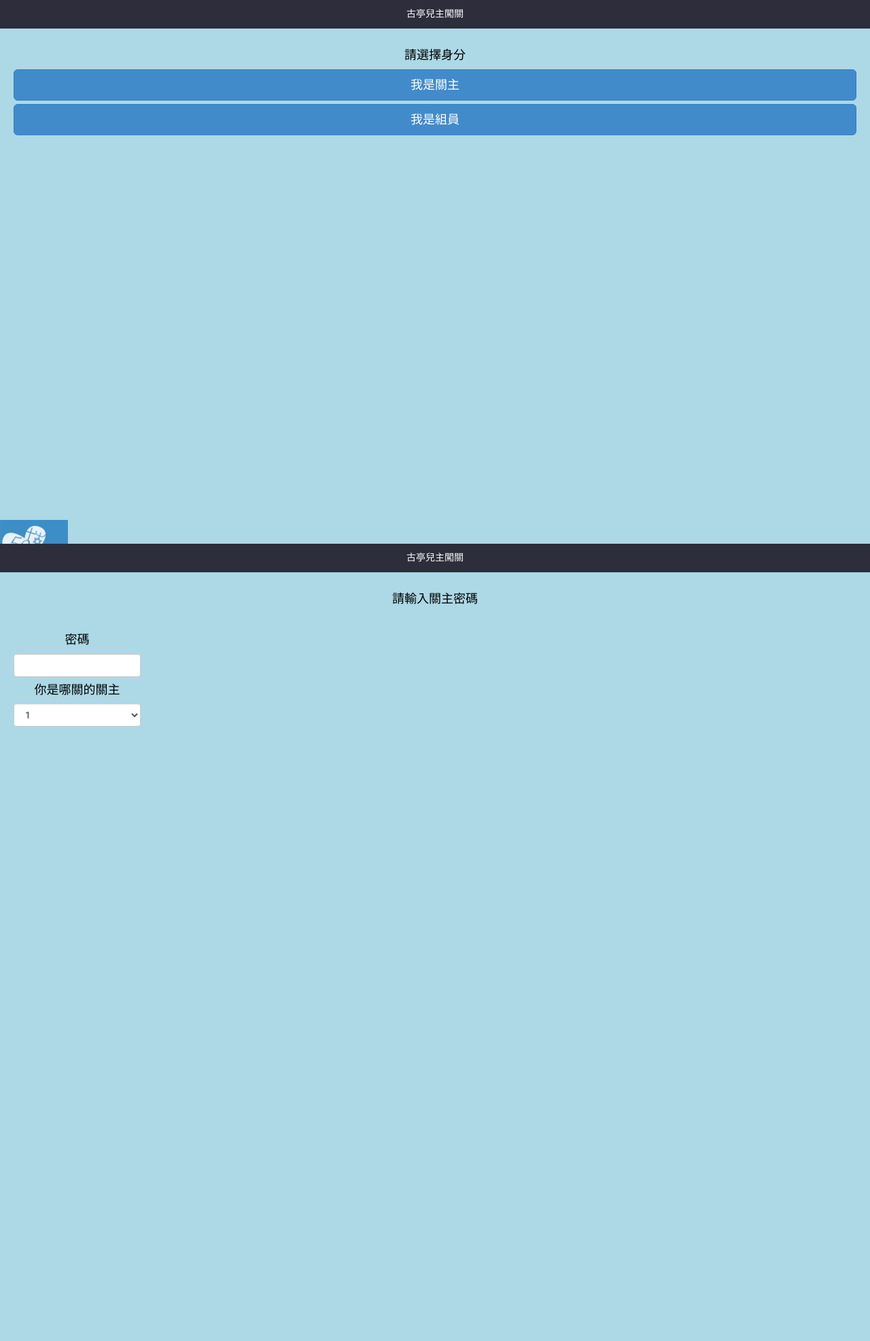
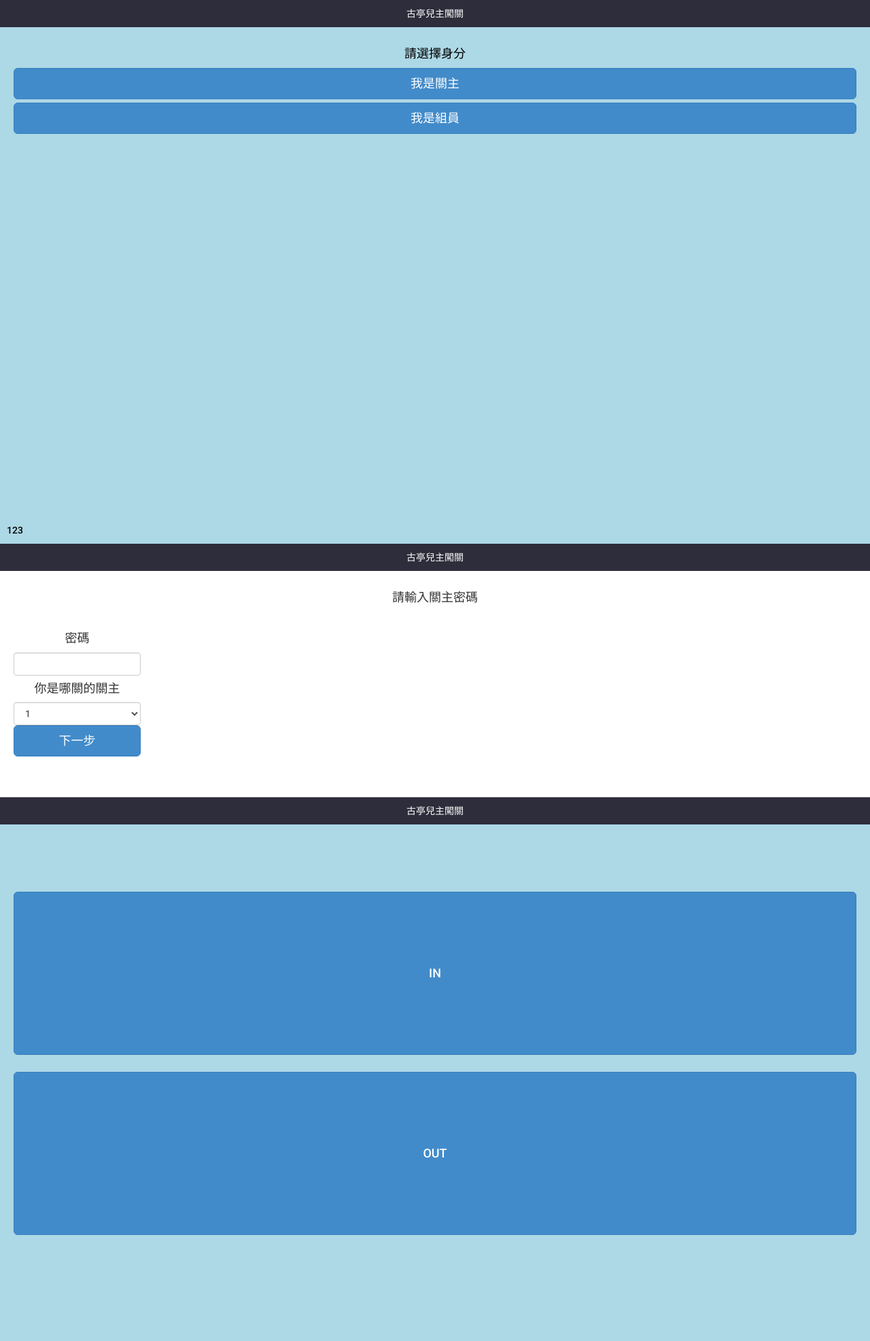
Before and after one commit to superfk/live-qrscan, a Flask app: page / in a window 1280 px wide. Shown: the whole page at 68% size. Before the commit the page ends 1069 px from the top, so only its background shows below. Run offline with Flask 2, Linux system fonts and the light colour scheme.

Commit message:
add pages

```diff
--- a/static/css/application.css
+++ b/static/css/application.css
@@ -16,7 +16,7 @@ html, body{
 
 .mypage-header {
   width: 100%;
-  height: 3em;
+  height:4rem;
   padding: 10px;
   background-color:rgb(45, 45, 59);
   color: white;
@@ -25,22 +25,27 @@ html, body{
 
 .mypage-content {
   width: 100%;
+  height: 100%;
   padding: 20px;
+  position: relative;
+  top:0;
+  bottom: 4rem;
 }
 
 .mypage-footer {
   width: 100%;
-  height: 3em;
-  padding: 0;
-  font-size: smaller;
-  position: absolute;
-  left: 0;
-  bottom: 0px;
+  height: 4rem;
+  padding: 10px;
 }
 
-.mypage-footer img {
-  margin: auto;
-  width: 80%;
-  max-width: 100px;
-  opacity: 0.7;
+.show-qr-container {
+  display: flex;
+  flex-direction: column;
+  align-items: center;
+  justify-content: center;
 }
+
+.show-qr-container .btn{
+  height: 30vh !important;
+  margin-bottom: 20px;
+}
--- a/templates/index.html
+++ b/templates/index.html
@@ -9,6 +9,8 @@
     <script src="{{ url_for('static', filename='js/socket.io.js') }}"></script>
   </head>
   <body>
+
+    <!-- page start -->
     <div id="home-page" class="mypage">
       <div class="mypage-header">
         <p class="font-weight-bold">古亭兒主闖關</p>
@@ -18,37 +20,51 @@
         <button type="button" class="btn btn-primary btn-lg btn-block">我是關主</button>
         <button type="button" class="btn btn-primary btn-lg btn-block">我是組員</button>
       </div>
-      <div class='mypage-footer'>
-        <img src="{{ url_for('static', filename='img/kt50.png') }}" class="img-fluid" alt="Responsive image">
-      </div>
+      <div class='mypage-footer'>123</div>
     </div>
+    <!-- page end -->
 
-    <div id="login-page" class="mypage">
+    <!-- page start -->
+    <div id="login-page" class="mypag">
       <div class="mypage-header">
         <p class="font-weight-bold">古亭兒主闖關</p>
       </div>
       <div class="mypage-content">
         <h4 class="text-center">請輸入關主密碼</h4>
         <br>
-          <form class="form-inline">
+          <form class="form-inline" id='owner_login_form'>
             <div class="form-group">
               <h4 class="text-center">密碼</h4>
-              <input type="password" id="inputPassword6" class="form-control mx-sm-3" aria-describedby="passwordHelpInline">
+              <input type="password" id="ownerPW" name='password' class="form-control">
               <h4 class="text-center">你是哪關的關主</h4>
-              <select class="form-control form-control-lg">
+              <select class="form-control" name='gate'>
                 <option>1</option>
                 <option>2</option>
                 <option>3</option>
                 <option>4</option>
                 <option>5</option>
               </select>
+              <br>
+              <button type="button" class="btn btn-primary btn-lg btn-block">下一步</button>
             </div>
           </form>
       </div>
-      <div class='mypage-footer'>
+      <div class='mypage-footer'></div>
+    </div>
+    <!-- page end -->
+
+    <!-- page start -->
+    <div id="in-out-page" class="mypage">
+      <div class="mypage-header">
+        <p class="font-weight-bold">古亭兒主闖關</p>
       </div>
+      <div class="mypage-content show-qr-container">
+        <button type="button" class="btn btn-primary btn-lg btn-block m-1">IN</button>
+        <button type="button" class="btn btn-primary btn-lg btn-block m-1">OUT</button>
+      </div>
+      <div class='mypage-footer'></div>
     </div>
-
+    <!-- page end -->
 
 
     <script type="text/javascript" src="{{ url_for('static', filename='js/jquery-2.0.3.min.js') }}"></script>
```
